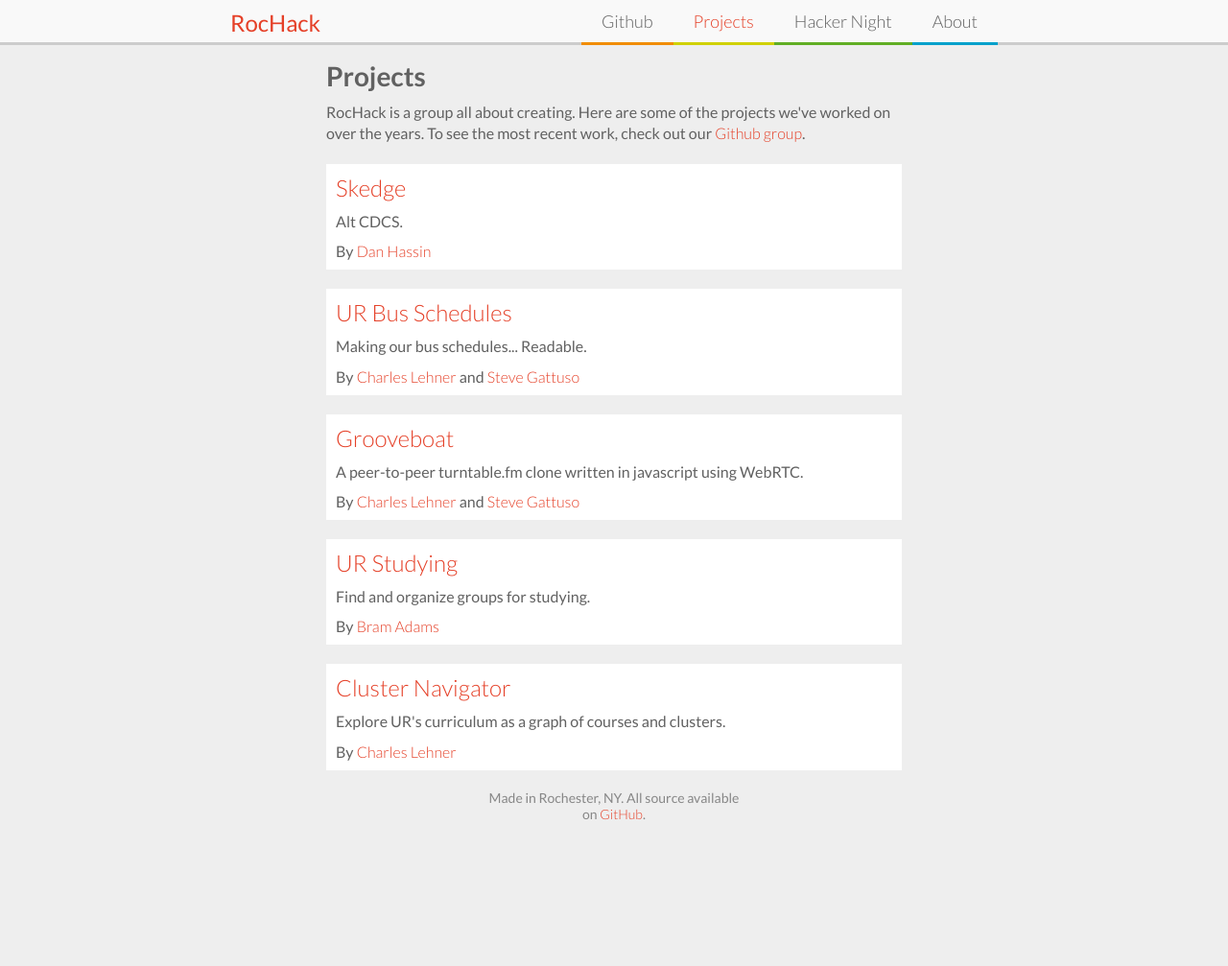
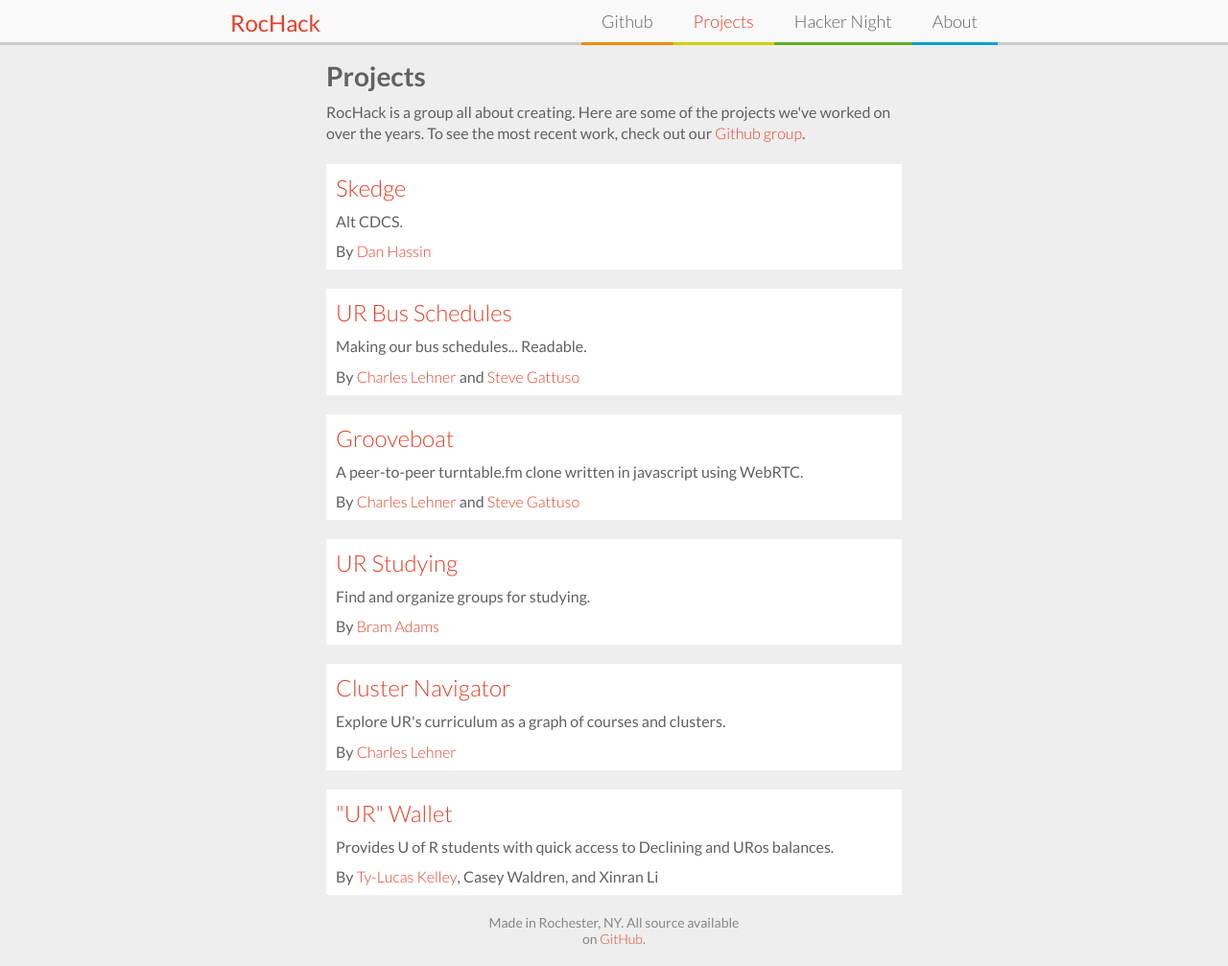
Before and after one commit to RocHack/rochack.org, a Jekyll site: the page built from projects.html, in a window 1280 px wide. Shown: the whole page at 96% size. Built offline with Jekyll 4.4.1, drawn with Linux system fonts in a browser that asks for light colours; before the commit the page ends 900 px from its top, so only the background shows below that.

Commit message:
Added UR Wallet to Projects

```diff
--- a/projects.html
+++ b/projects.html
@@ -35,3 +35,9 @@
     <p class="project_description">Explore UR's curriculum as a graph of courses and clusters.</p>
     <div class="project_authors">By <a href="https://celehner.com">Charles Lehner</a></div>
 </div>
+
+<div class="project project_first">
+    <a href="https://github.com/tylucaskelley/BetterBB" class="project_title">"UR" Wallet</a>
+    <p class="project_description">Provides U of R students with quick access to Declining and URos balances.</p>
+    <div class="project_authors">By <a href="http://tylucaskelley.com">Ty-Lucas Kelley</a>, Casey Waldren, and Xinran Li</div>
+</div>
```
